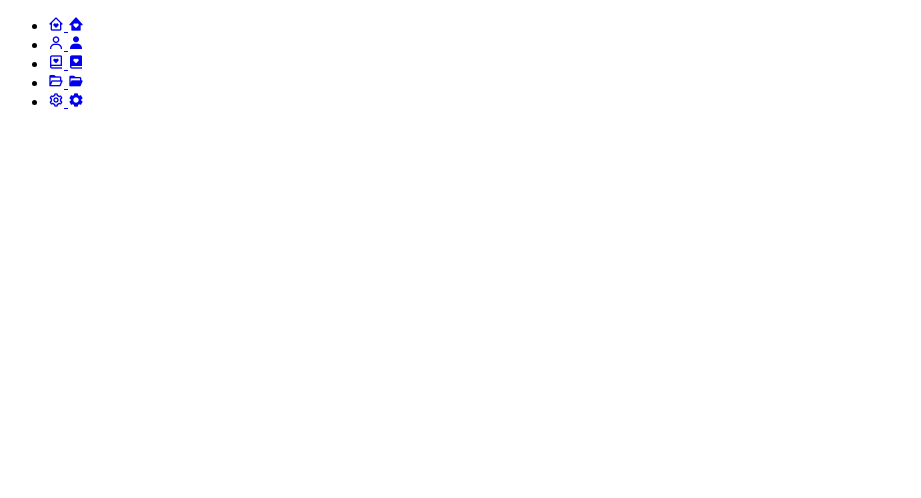
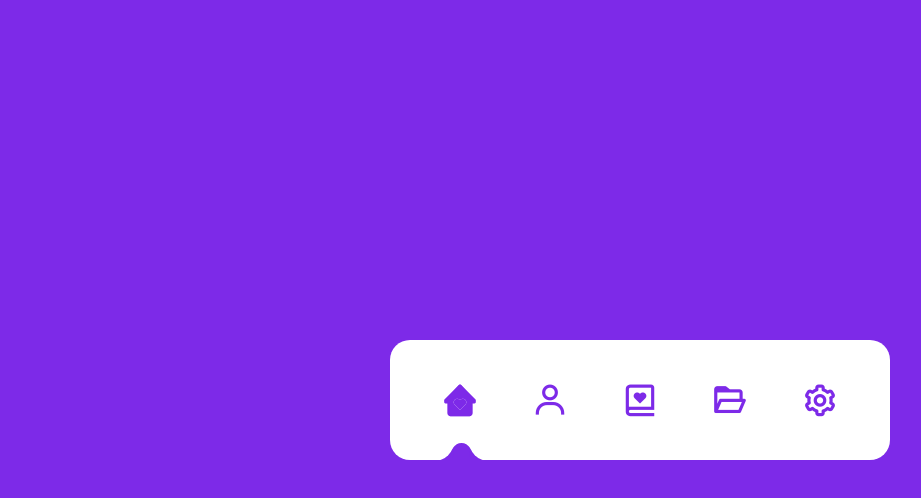
Before and after one commit to daianaadepaula/menu-animado, a plain HTML site: page index.html in a window 1280 px wide. Shown: the whole page, without its empty margins (0-921 px from the left). Drawn offline with nearby package versions, Linux system fonts and the light colour scheme.

Commit message:
created css

```diff
--- a/index.html
+++ b/index.html
@@ -5,42 +5,44 @@
     <meta http-equiv="X-UA-Compatible" content="IE=edge">
     <meta name="viewport" content="width=device-width, initial-scale=1.0">
     <link href='https://unpkg.com/boxicons@2.1.2/css/boxicons.min.css' rel='stylesheet'>
+    <link rel="stylesheet" href="./styles.css">
 
     <title>Menu animado</title>
 </head>
 <body>
-    <nav>
+    <nav class="navbar">
         <ul>
-            <li>
+            <li class="active-list">
                 <a href="#">
                     <i class='bx bx-home-heart'></i>
-                    <i class='bx bxs-home-heart' ></i>
+                    <i class='bx bxs-home-heart activeIcon' ></i>
                 </a>
             </li>
             <li>
                 <a href="#">
                     <i class='bx bx-user'></i>
-                    <i class='bx bxs-user'></i>
+                    <i class='bx bxs-user activeIcon'></i>
                 </a>
             </li>
             <li>
                 <a href="#">
                     <i class='bx bx-book-heart'></i>
-                    <i class='bx bxs-book-heart' ></i>
+                    <i class='bx bxs-book-heart activeIcon' ></i>
                 </a>
             </li>
             <li>
                 <a href="#">
                     <i class='bx bx-folder-open'></i>
-                    <i class='bx bxs-folder-open'></i>
+                    <i class='bx bxs-folder-open activeIcon'></i>
                 </a>
             </li>
             <li>
                 <a href="#">
                     <i class='bx bx-cog' ></i>
-                    <i class='bx bxs-cog' ></i>
+                    <i class='bx bxs-cog activeIcon' ></i>
                 </a>
             </li>
+            <div class="indicator"></div>
         </ul>
     </nav>
 </body>
--- /dev/null
+++ b/styles.css
@@ -0,0 +1,93 @@
+*{
+    margin: 0;
+    padding: 0;
+    box-sizing: border-box;
+}
+
+body{
+    height: 100vh;
+    background: #7d2ae8;
+    display: flex;
+    align-items: center;
+    justify-content: center;
+}
+
+.navbar{
+    position: relative;
+    height: 120px;
+    width: 500px;
+    background: #fff;
+    border-radius: 20px;
+    display: flex;
+    align-items: center;
+    justify-content: center;
+    overflow: hidden;
+}
+
+.navbar ul{
+    position: relative;
+    display: flex;
+}
+
+.navbar ul li {
+    position: relative;
+    list-style-type: none;
+}
+
+.navbar ul li a {
+    position: relative;
+    height: 120px;
+    width: 90px;
+    display: flex;
+    align-items: center;
+    justify-content: center;
+    text-decoration: none;
+}
+
+.navbar ul li a i {
+    color: #7d2ae8;
+    font-size: 38px;
+    position: absolute;
+}
+
+.activeIcon {
+    opacity: 0;
+}
+
+.navbar ul li.active-list a i {
+    opacity: 1;
+}
+
+.indicator{
+    position: absolute;
+    bottom: -19px;
+    left: 34px;
+    width: 25px;
+    height: 36px;
+    background: #7d2ae8;
+    border-radius: 50%;
+}
+
+.indicator::before{
+    content: "";
+    position: absolute;
+    left: -15px;
+    bottom: 50%;
+    height: 22px;
+    width: 20px;
+    background: #fff;
+    border-bottom-right-radius: 20px;
+    box-shadow: 0 10px 0 #7d2ae8;
+}
+
+.indicator::after{
+    content: "";
+    position: absolute;
+    right: -15px;
+    bottom: 50%;
+    height: 22px;
+    width: 20px;
+    background: #fff;
+    border-bottom-left-radius: 20px;
+    box-shadow: 0 10px 0 #7d2ae8;
+}
```
